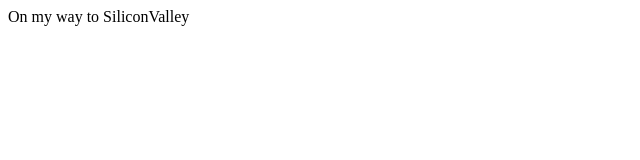
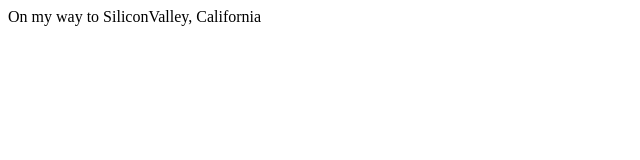
Before and after one commit to SandeepSahu/WorkingRepository, a plain HTML site: page index.html in a window 1280 px wide. Shown: the full height of the page, 0-640 px from the left. Drawn offline with Linux system fonts and the light colour scheme.

Commit message:
Index.html with first changes

```diff
--- a/index.html
+++ b/index.html
@@ -6,7 +6,7 @@
 
 <body>
 
-On my way to SiliconValley
+On my way to SiliconValley, California
 
 </body>
 
```
